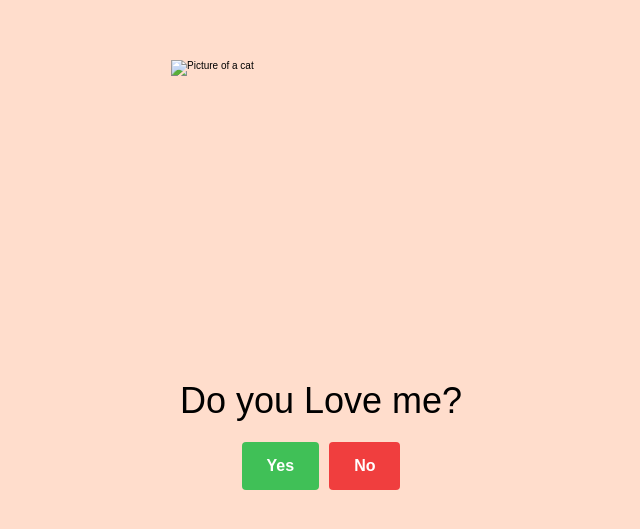
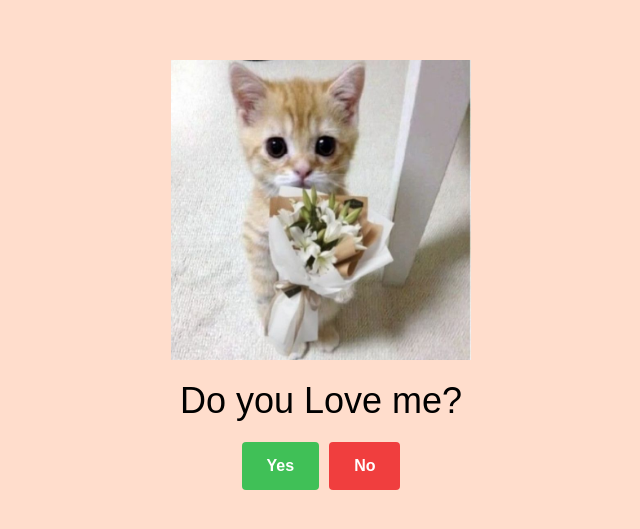
Before and after one commit to rochannn/Valentines-Letter, a plain HTML site: page Question.html in a window 1280 px wide. Shown: the part 125-654 px from the top of the page, without its empty margins (319-959 px from the left). Drawn offline with Linux system fonts and the light colour scheme.

Commit message:
Question.html

```diff
--- a/Question.html
+++ b/Question.html
@@ -16,7 +16,7 @@
   </head>
   <body>
     <main class="container">
-      <img class="cat-img" src="img/cat-0.jpg" alt="Picture of a cat" />
+      <img class="cat-img" src="cat-0.jpg" alt="Picture of a cat" />
       <p class="title">Do you Love me?</p>
       <div class="buttons">
         <button type="button" class="btn btn--yes">Yes</button>
```
